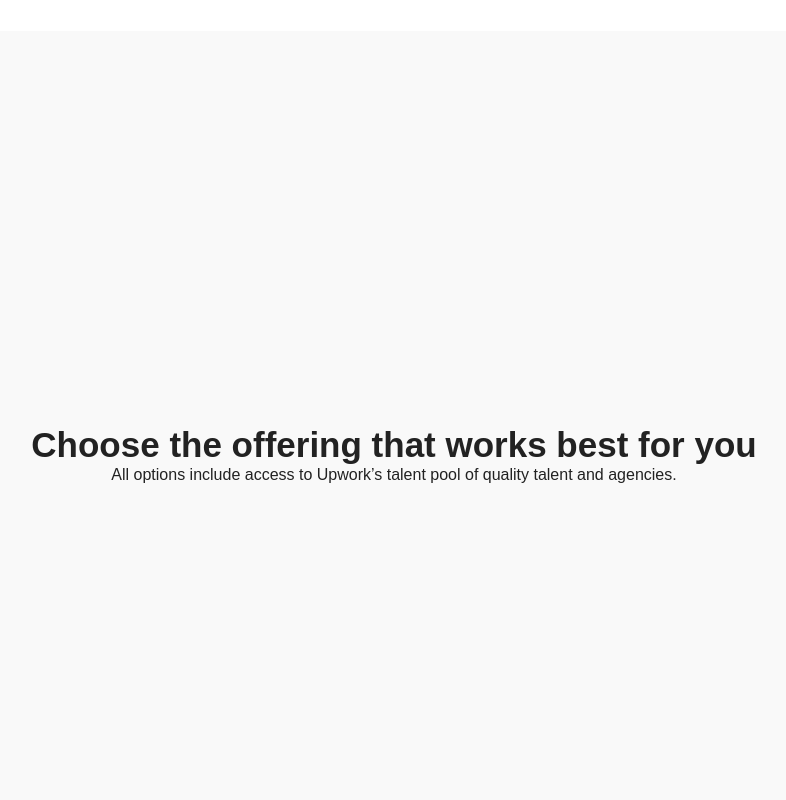
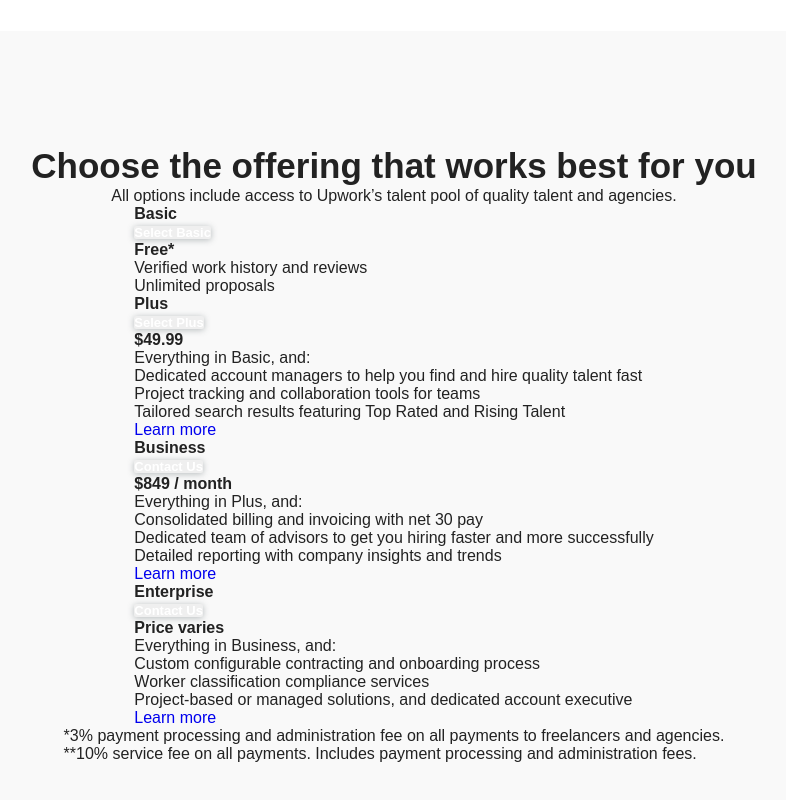
Before and after one commit to iMuhammadUmer/upwork.com_clone, a plain HTML site: page index.html in a window 1280 px wide. Shown: the part 2109-2909 px from the top of the page, without its empty margins (246-1032 px from the left). Drawn offline with Linux system fonts and the light colour scheme.

Commit message:
[feat] offerings

```diff
--- a/index.html
+++ b/index.html
@@ -879,6 +879,118 @@
           All options include access to Upwork’s talent pool of quality talent
           and agencies.
         </p>
+        <div class="offeringsRow">
+          <!--offeringsRow start-->
+          <div class="offeringsCol">
+            <!--offeringsCol start-->
+            <div class="cat">
+              <!--cat start-->
+              <h4>Basic</h4>
+              <button id="btnCat">Select Basic</button>
+              <h4>Free*</h4>
+            </div>
+            <!--cat end-->
+            <div class="description">
+              <!--description start-->
+              <p>Verified work history and reviews</p>
+              <p>Unlimited proposals</p>
+            </div>
+            <!--description end-->
+          </div>
+          <!--offeringCol end-->
+          <div class="offeringsCol">
+            <!--offeringsCol start-->
+            <div class="cat">
+              <!--cat start-->
+              <h4>Plus</h4>
+              <button id="btnCat">Select Plus</button>
+              <h4>$49.99</h4>
+            </div>
+            <!--cat end-->
+            <div class="description">
+              <!--description start-->
+              <p>Everything in Basic, and:</p>
+              <p>
+                Dedicated account managers to help you find and hire quality
+                talent fast
+              </p>
+              <p>Project tracking and collaboration tools for teams</p>
+              <p>
+                Tailored search results featuring Top Rated and Rising Talent
+              </p>
+              <p><a href="#">Learn more</a></p>
+            </div>
+            <!--description end-->
+          </div>
+          <!--offeringCol end-->
+          <div class="offeringsCol">
+            <!--offeringsCol start-->
+            <div class="cat">
+              <!--cat start-->
+              <h4>Business</h4>
+              <button id="btnCat">Contact Us</button>
+              <h4>$849 / month</h4>
+            </div>
+            <!--cat end-->
+            <div class="description">
+              <!--description start-->
+              <p>Everything in Plus, and:</p>
+              <p>
+                Consolidated billing and invoicing with net 30 pay
+              </p>
+              <p>
+                Dedicated team of advisors to get you hiring faster and more
+                successfully
+              </p>
+              <p>
+                Detailed reporting with company insights and trends
+              </p>
+              <p><a href="#">Learn more</a></p>
+            </div>
+            <!--description end-->
+          </div>
+          <!--offeringCol end-->
+          <div class="offeringsCol">
+            <!--offeringsCol start-->
+            <div class="cat">
+              <!--cat start-->
+              <h4>Enterprise</h4>
+              <button id="btnCat">Contact Us</button>
+              <h4>Price varies</h4>
+            </div>
+            <!--cat end-->
+            <div class="description">
+              <!--description start-->
+              <p>Everything in Business, and:</p>
+              <p>
+                Custom configurable contracting and onboarding process
+              </p>
+              <p>
+                Worker classification compliance services
+              </p>
+              <p>
+                Project-based or managed solutions, and dedicated account
+                executive
+              </p>
+              <p><a href="#">Learn more</a></p>
+            </div>
+            <!--description end-->
+          </div>
+          <!--offeringCol end-->
+        </div>
+        <!--offeringsRow end-->
+        <div class="notice">
+          <!--notice start-->
+          <p>
+            *3% payment processing and administration fee on all payments to
+            freelancers and agencies.
+          </p>
+          <p>
+            **10% service fee on all payments. Includes payment processing and
+            administration fees.
+          </p>
+        </div>
+        <!--notice end-->
       </div>
       <!--offerings end-->
     </section>
```
